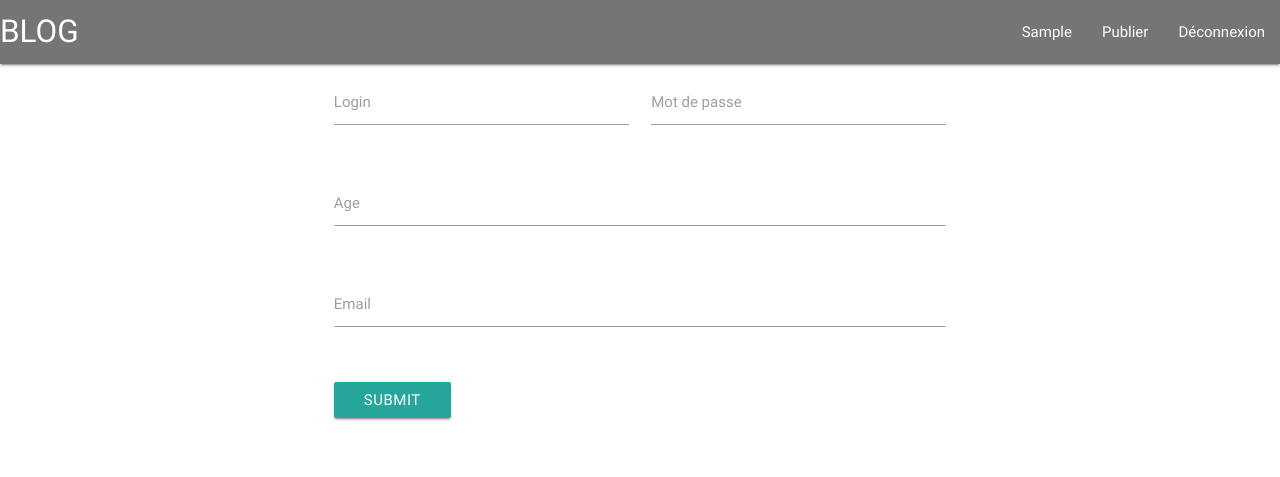
After one commit to JordanDabricot/blog, a PHP site: page /RegisterTemplate.php in a window 1280 px wide. The commit adds this page. Shown: the top 477 px of the page. Run offline with PHP 8.4, Linux system fonts and the light colour scheme; the visitor is signed in with stand-in values (Sample User, id 1); some libraries are stand-ins or nearby versions.

Commit message:
auto formation

```diff
--- a/class/Articles.php
+++ b/Articles.php
@@ -5,6 +5,7 @@
  * Date: 17/01/18
  * Time: 14:31
  */
+
 
 class Articles{
     private $title;
@@ -65,4 +66,9 @@ class Articles{
     {
         $this->publishDate = $publishDate;
     }
+
+    public function getArticle(){
+        $bdd = new BDDconnect('blog');
+
+    }
 }
--- /dev/null
+++ b/Register.php
@@ -0,0 +1,24 @@
+<?php
+/**
+ * Created by PhpStorm.
+ * User: jdabricot
+ * Date: 18/01/18
+ * Time: 09:53
+ */
+
+require 'BDDconnect.php';
+require 'Users.php';
+
+class Register extends Users {
+
+    public function __construct($login, $password, $email, $age)
+    {
+        parent::__construct($login, $password, $email, $age);
+    }
+
+    public function register(){
+        $bdd = new BDDconnect('blog');
+        $conn = $bdd->getPDO();
+        $conn->exec('INSERT INTO users SET login="'.$this->getLogin().'", password="'.$this->getPassword().'", email="'.$this->getEmail().'", age="'.$this->getAge().'", subscrDate=NOW()');
+    }
+}
--- /dev/null
+++ b/RegisterTemplate.php
@@ -0,0 +1,67 @@
+<?php
+require 'header.php';
+?>
+<body>
+    <div class="container">
+        <div class="row">
+            <div class="col s8 offset-s2">
+                <div class="row">
+                    <div class="row">
+                        <form class="col s12" method="post">
+                            <div class="row">
+                                <div class="input-field col s6">
+                                    <input name="login" id="login" type="text" class="validate">
+                                    <label for="login">Login</label>
+                                </div>
+                                <div class="input-field col s6">
+                                    <input id="password" name="password" type="password" class="validate">
+                                    <label for="password">Mot de passe</label>
+                                </div>
+                            </div>
+                            <div class="row">
+                                <div class="input-field col s12">
+                                    <input id="age" name="age" type="number" class="validate">
+                                    <label for="age">Age</label>
+                                </div>
+                            </div>
+                            <div class="row">
+                                <div class="input-field col s12">
+                                    <input name="email" id="email" type="email" class="validate">
+                                    <label for="email">Email</label>
+                                </div>
+                            </div>
+                            <div class="row">
+                                <div class="input-field col s12">
+                                    <button class="btn waves-effect waves-light" type="submit" name="submit">Submit</button>
+                                </div>
+                            </div>
+                        </form>
+                    </div>
+                </div>
+            </div>
+        </div>
+    </div>
+</body>
+<?php
+
+require 'Register.php';
+
+if (isset($_POST['submit'])){
+    if (isset($_POST['login']) && isset($_POST['password']) && isset($_POST['age']) && isset($_POST['email'])){
+        $login = $_POST['login'];
+        $password = sha1($_POST['password']);
+        $age = $_POST['age'];
+        $email = $_POST['email'];
+        $addUser = new Register($login, $password, $email, $age);
+        $addUser->register();
+        echo '<div class="row">
+                <div class="input-field col s12">
+                    <p>Compte enregistrer</p>
+                </div>
+              </div>';
+        header("refresh:5;url=SignIn.php");
+    }else{
+        echo 'les champs ne sont pas remplis';
+    }
+}
+?>
--- a/class/Users.php
+++ b/Users.php
@@ -5,6 +5,7 @@
  * Date: 17/01/18
  * Time: 14:29
  */
+
 
 class Users{
     private $id;
@@ -118,6 +119,4 @@ class Users{
     {
         $this->subscrDate = $subscrDate;
     }
-
-
 }
--- /dev/null
+++ b/header.php
@@ -0,0 +1,33 @@
+<?php
+session_start();
+
+function sessionExiste(){
+    if($_SESSION['login']){
+        echo '<li><a href="#">'.ucfirst($_SESSION['login']).'</a></li>
+              <li><a href="PublishTemplate.php">Publier</a></li>
+              <li><a href="Deconnect.php">Déconnexion</a></li>';
+    }else{
+        echo '<li><a href="RegisterTemplate.php">Inscription</a></li>
+              <li><a href="SignIn.php">Se Connecter</a></li>';
+    }
+}
+?>
+<!DOCTYPE html>
+    <head>
+        <meta charset="UTF-8">
+        <link rel="stylesheet" href="https://cdnjs.cloudflare.com/ajax/libs/materialize/0.100.2/css/materialize.min.css">
+        <!-- Compiled and minified JavaScript -->
+        <script type="text/javascript" src="https://code.jquery.com/jquery-3.2.1.min.js"></script>
+        <script src="https://cdnjs.cloudflare.com/ajax/libs/materialize/0.100.2/js/materialize.min.js"></script>
+    </head>
+    <body>
+        <nav>
+            <div class="nav-wrapper grey darken-1">
+                <a href="index.php" class="brand-logo">BLOG</a>
+                <ul id="nav-mobile" class="right hide-on-med-and-down">
+                    <?php sessionExiste();?>
+                </ul>
+            </div>
+        </nav>
+    </body>
+</html>
```
Also changed, not shown: ArticlesTemplate.php (added, +25 -0 lines), Deconnect.php (added, +15 -0 lines), Publish.php (added, +25 -0 lines), PublishTemplate.php (added, +40 -0 lines), SignIn.php (added, +61 -0 lines), SignInController.php (added, +61 -0 lines), index.php (+3 -22 lines), BDDconnect.php (renamed from class/BDDconnect.php), Comments.php (renamed from class/Comments.php).
